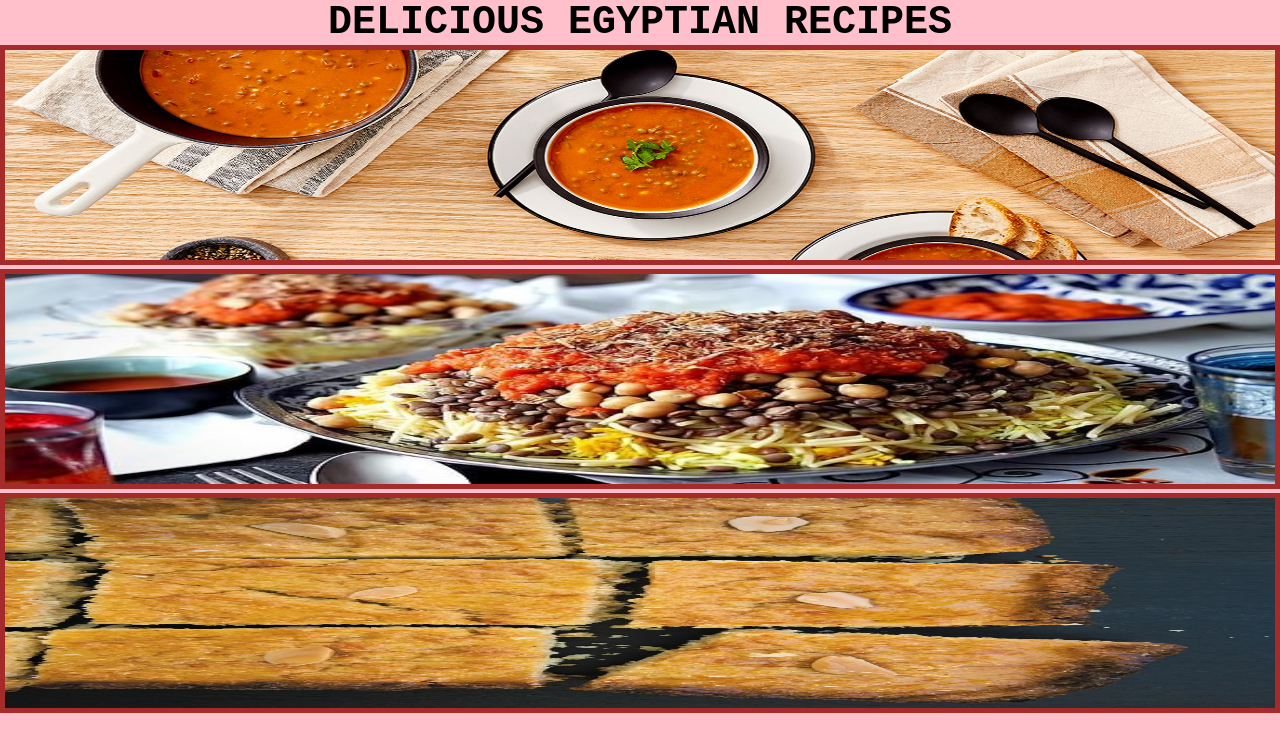
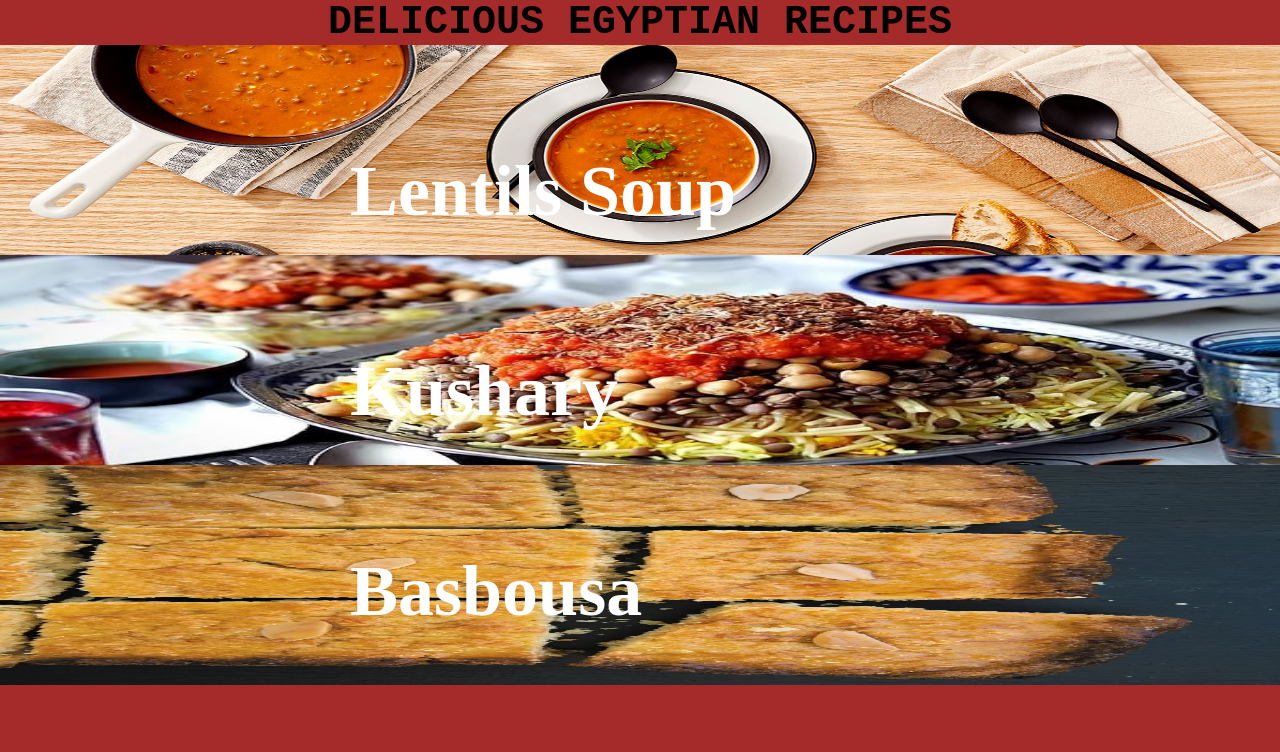
Before and after one commit to emShalaby/odin-recipes, a plain HTML site: page index.html in a window 1280 px wide. Drawn offline with Linux system fonts and the light colour scheme.

Commit message:
done with frontpage for now

```diff
--- a/index.html
+++ b/index.html
@@ -12,26 +12,28 @@
 
 
     <ul>
-        <li>
+        <li class="container">
             <a href="./lentils-soup/lentils-soup.html" target="_blank">
 
                     <img src="./lentils-soup/lentilimg.jpg"></li>
-
+                    <h2 class="lentils-soup">Lentils Soup</h2>
             </a>
         </li>
 
-        <li>
+        <li class="container">
             <a href="./kushary/kushary.html" target="_blank">
 
                     <img src="./kushary/kushary.jpg"></li>
+                    <h2 class="kushary">Kushary</h2>
             </a>
 
         </li>
 
-        <li>
+        <li class="container">
             <a href="./basbousa/basbousa.html" target="_blank">
 
                     <img src="./basbousa/basbousa.jpg"></li>
+                    <h2 class="basbousa">Basbousa</h2>
 
             </a>
         </li>
--- a/styles.css
+++ b/styles.css
@@ -5,12 +5,13 @@
 }
 
 body{
-    background-color: pink;
+    background-color: brown;
 }
 
 
 a{
     text-decoration: none;
+    height: 50px;
 
 }
 
@@ -20,20 +21,46 @@ h1{
     font-size: 40px;
 }
 
-h2{
-    text-align: center;
-    position: relative;
+
+
+.lentils-soup{
+    position: absolute;
+    top: 150px;
+    left: 350px;
+    font-size: 72px;
+    color: white;
+
 }
 
+.kushary{
+    position: absolute;
+    top: 350px;
+    left: 350px;
+    font-size: 72px;
+    color: white;
+
+}
+
+.basbousa{
+    position: absolute;
+    top: 550px;
+    left: 350px;
+    font-size: 72px;
+    color: white;
+
+}
 
 
 img{
 
     width: 100%;
     height: 220px;
-    border: 5px solid brown;
     box-sizing: border-box;
 
+}
+
+.container{
+    position: relative;
 }
 
 
@@ -41,3 +68,7 @@ img{
 ul,ol,li{
     list-style: none;
 }
+
+li{
+    height: 210px;
+}
```
